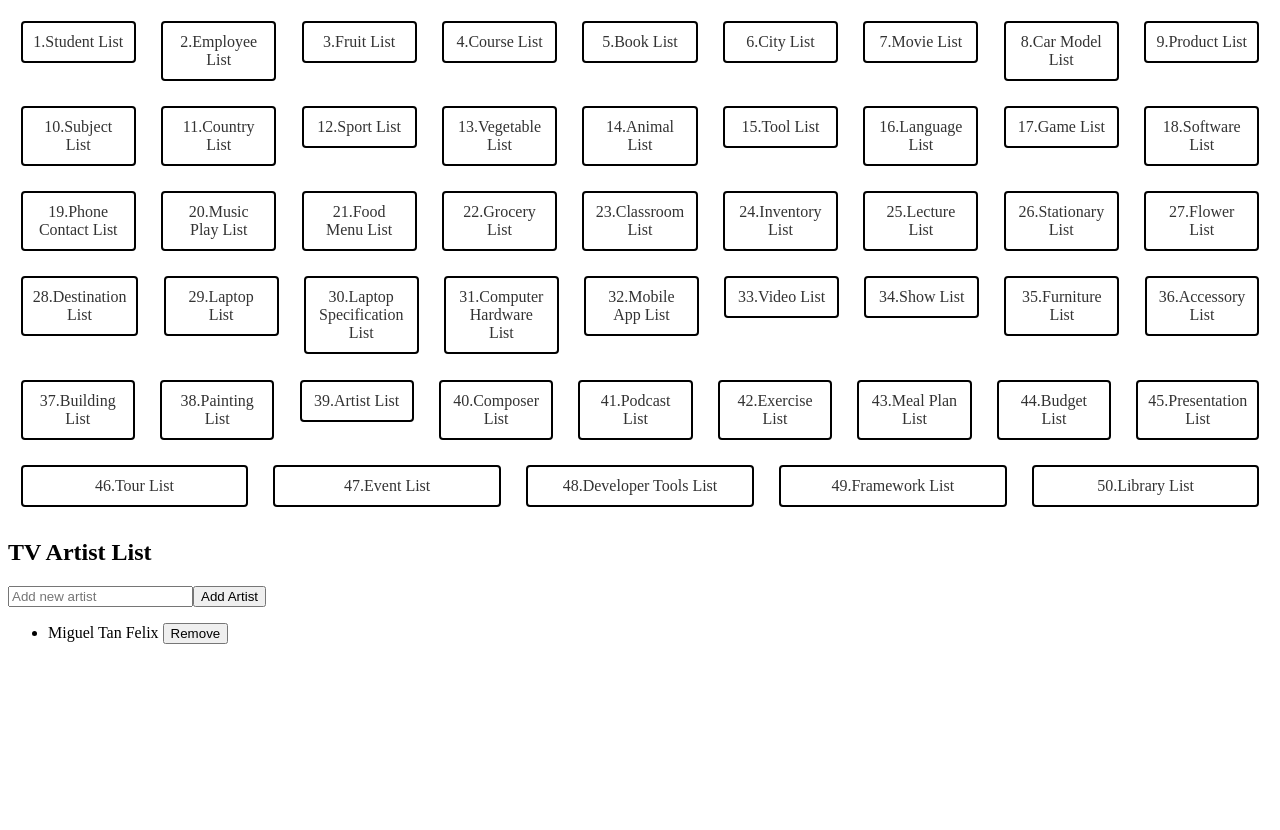
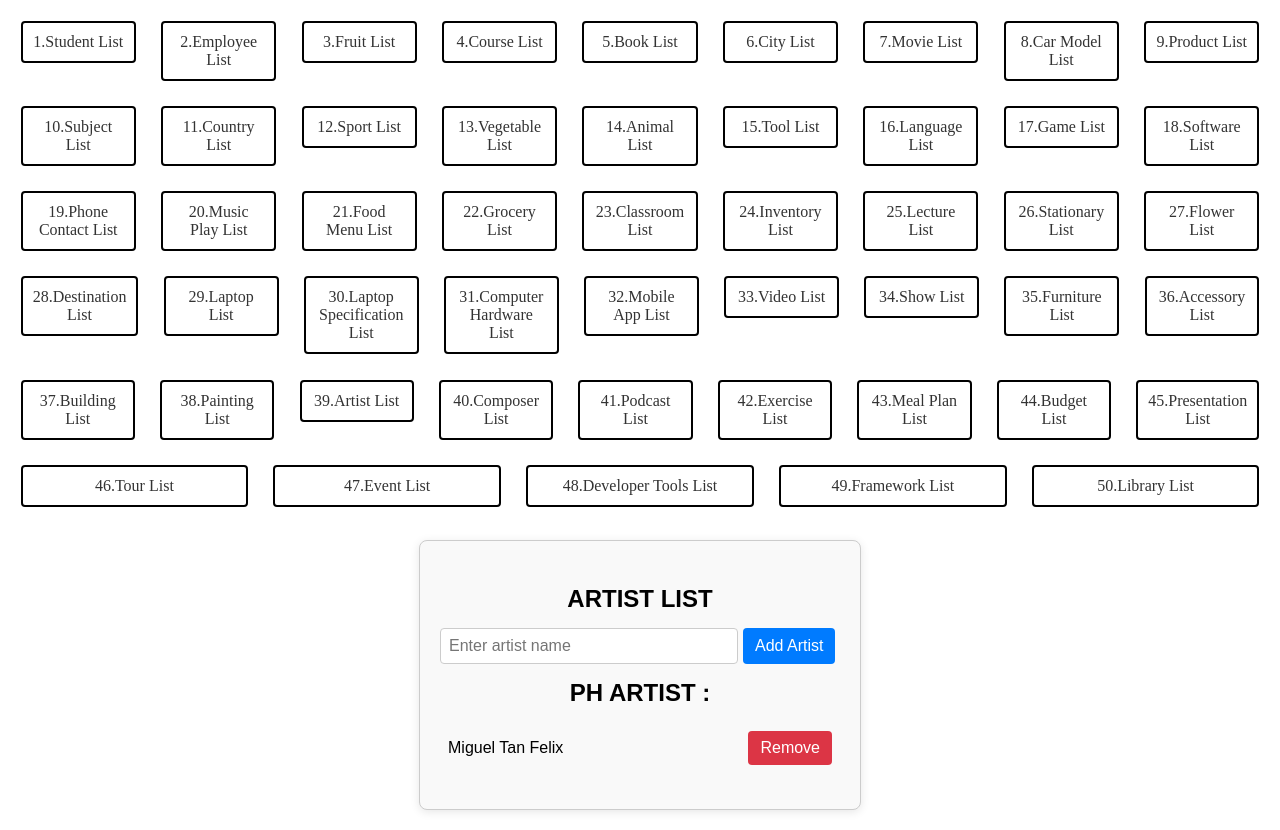
Before and after one commit to Xavierbaliw/Activity15-Angular-with-TypeScript-and-Data-Structures, an Angular app: page /artistlist in a window 1280 px wide. Before the commit the page ends 800 px from the top, so only its background shows below. Built offline with nearby package versions, Linux system fonts and the light colour scheme.

Commit message:
Add artistlist services

```diff
--- a/src/app/component/artist-list/artist-list.component.css
+++ b/src/app/component/artist-list/artist-list.component.css
@@ -0,0 +1,75 @@
+.artist-list-container {
+  max-width: 400px;
+  margin: 20px auto;
+  padding: 20px;
+  border: 1px solid #ccc;
+  border-radius: 8px;
+  background-color: #f9f9f9;
+  box-shadow: 0 2px 10px rgba(0, 0, 0, 0.1);
+  font-family: Arial, sans-serif;
+}
+
+.artist-list-container p {
+  font-size: 1.5em;
+  margin-bottom: 15px;
+  font-weight: bold;
+  text-align: center;
+}
+
+.artist-list-container h2 {
+  text-align: center;
+  margin: 15px 0;
+}
+
+.artist-list-container .add-artist {
+  display: flex;
+  margin-bottom: 15px;
+}
+
+.artist-list-container input {
+  width: calc(100% - 120px);
+  padding: 8px;
+  border: 1px solid #ccc;
+  border-radius: 4px;
+  font-size: 1em;
+}
+
+.artist-list-container button {
+  padding: 8px 12px;
+  background-color: #007bff;
+  color: white;
+  border: none;
+  border-radius: 4px;
+  cursor: pointer;
+  font-size: 1em;
+  margin-left: 5px;
+}
+
+.artist-list-container button:hover {
+  background-color: #0056b3;
+}
+
+.artist-list-container ul {
+  list-style: none;
+  padding: 0;
+}
+
+.artist-list-container li {
+  display: flex;
+  justify-content: space-between;
+  align-items: center;
+  padding: 8px;
+  border-bottom: 1px solid #eee;
+}
+
+.artist-list-container li:last-child {
+  border-bottom: none;
+}
+
+.artist-list-container li button {
+  background-color: #dc3545;
+}
+
+.artist-list-container li button:hover {
+  background-color: #c82333;
+}
--- a/src/app/component/artist-list/artist-list.component.html
+++ b/src/app/component/artist-list/artist-list.component.html
@@ -1,16 +1,16 @@
-<div>
-  <h2>TV Artist List</h2>
+<div class="artist-list-container">
+  <p>ARTIST LIST</p>
 
-  <input
-    type="text"
-    [(ngModel)]="newArtist"
-    placeholder="Add new artist"
-  />
-  <button (click)="addArtist()">Add Artist</button>
+  <div class="add-artist">
+    <input [(ngModel)]="newArtist" placeholder="Enter artist name" />
+    <button (click)="addArtist()">Add Artist</button>
+  </div>
 
+  <h2>PH ARTIST :</h2>
   <ul>
-    <li *ngFor="let artist of artists; let i = index">
-      {{ artist }} <button (click)="removeArtist(i)">Remove</button>
+    <li *ngFor="let artist of getArtists(); let i = index">
+      {{ artist }}
+      <button (click)="removeItem(i)">Remove</button>
     </li>
   </ul>
 </div>
--- a/src/app/component/artist-list/artist-list.component.ts
+++ b/src/app/component/artist-list/artist-list.component.ts
@@ -1,4 +1,5 @@
 import { Component } from '@angular/core';
+import {ArtistListService} from "../../services/artist-list.service";
 
 @Component({
   selector: 'app-artist-list',
@@ -6,17 +7,22 @@ import { Component } from '@angular/core';
   styleUrl: './artist-list.component.css'
 })
 export class ArtistListComponent {
-  artists: string[] = ['Miguel Tan Felix'];
   newArtist: string = '';
 
+  constructor(private artistListService: ArtistListService) {}
+
   addArtist() {
-    if (this.newArtist) {
-      this.artists.push(this.newArtist);
+    if (this.newArtist.trim()) {
+      this.artistListService.addArtist(this.newArtist.trim());
       this.newArtist = '';
     }
   }
 
-  removeArtist(index: number) {
-    this.artists.splice(index, 1);
+  getArtists(): string[] {
+    return this.artistListService.getArtists();
+  }
+
+  removeItem(index: number) {
+    this.artistListService.removeArtist(index);
   }
 }
--- /dev/null
+++ b/src/app/services/artist-list.service.ts
@@ -0,0 +1,22 @@
+import { Injectable } from '@angular/core';
+
+@Injectable({
+  providedIn: 'root'
+})
+export class ArtistListService {
+  private artists: string[] = ['Miguel Tan Felix'];
+
+  addArtist(artist: string) {
+    this.artists.push(artist);
+  }
+
+  getArtists(): string[] {
+    return this.artists;
+  }
+
+  removeArtist(index: number) {
+    if (index > -1) {
+      this.artists.splice(index, 1);
+    }
+  }
+}
```
Also changed, not shown: 1 other file (tests, documents, lock files or other folders).
